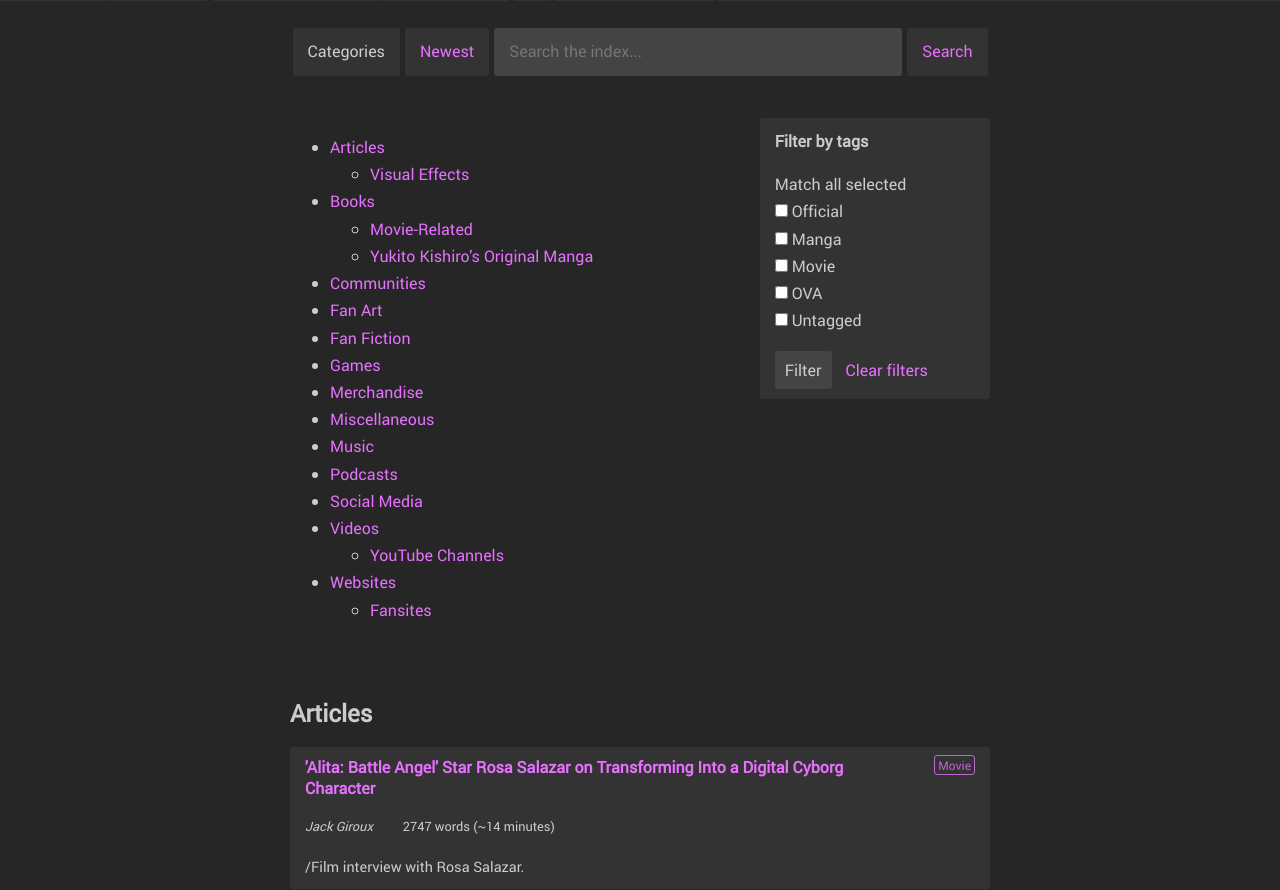
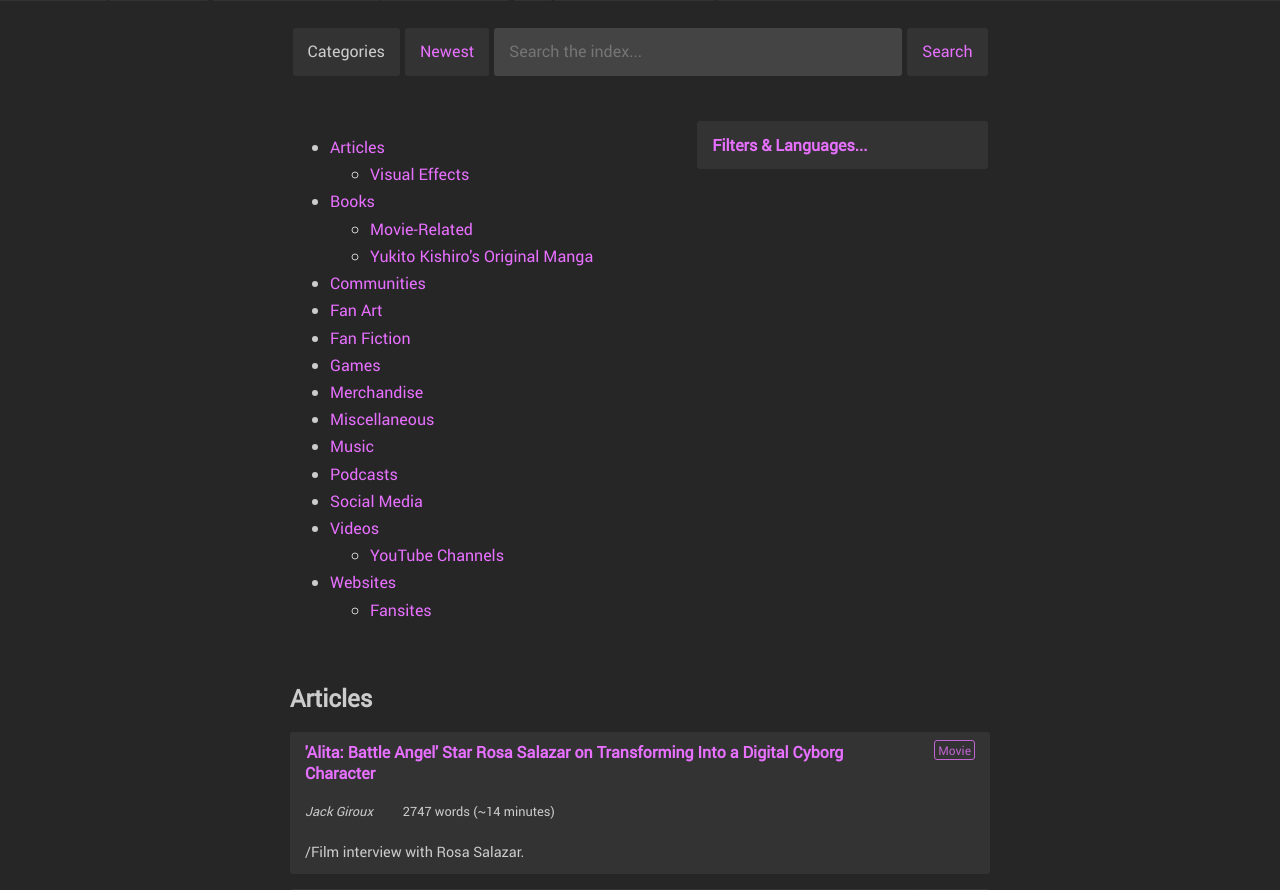
Before and after one commit to Caeglathatur/alita-index-2, a Django app: page / in a window 1280 px wide. Shown: the part 370-1260 px from the top of the page. Run offline with Django 3.2, Linux system fonts and the light colour scheme; data comes from the database, SQL or seed files in the repository; data that the repository does not hold is empty.

Commit message:
Fix #17: Languages field for entries
- Languages filter
- Filter UI styling

```diff
--- a/alita_index/settings_base.py
+++ b/alita_index/settings_base.py
@@ -108,7 +108,8 @@ STATIC_URL = "/static/"
 STATICFILES_DIRS = [os.path.join(BASE_DIR, "static")]
 
 
-API_DOCS_TITLE = "Alita Index REST API Reference"
+INDEX_API_DOCS_TITLE = "Alita Index REST API Reference"
+INDEX_DEFAULT_LANG_FILTER = ["en", "null"]
 
 
 CAPTCHA_BACKGROUND_COLOR = "#262626"
--- a/index/admin.py
+++ b/index/admin.py
@@ -89,3 +89,8 @@ class TagAdmin(admin.ModelAdmin):
 @admin.register(models.LengthUnit)
 class LengthUnitAdmin(admin.ModelAdmin):
     pass
+
+
+@admin.register(models.Language)
+class LanguageAdmin(admin.ModelAdmin):
+    list_display = ("__str__", "code")
--- a/index/api/urls.py
+++ b/index/api/urls.py
@@ -21,8 +21,8 @@ from django.urls import include, path
 from rest_framework.documentation import include_docs_urls
 
 title = (
-    settings.API_DOCS_TITLE
-    if hasattr(settings, "API_DOCS_TITLE")
+    settings.INDEX_API_DOCS_TITLE
+    if hasattr(settings, "INDEX_API_DOCS_TITLE")
     else "Index REST API Reference"
 )
 
--- a/index/api/v1/urls.py
+++ b/index/api/v1/urls.py
@@ -33,6 +33,7 @@ router.register(
 )
 router.register(r"tags", views.TagViewSet, basename="tag")
 router.register(r"authors", views.AuthorViewSet, basename="author")
+router.register(r"languages", views.LanguageViewSet, basename="language")
 
 urlpatterns = [
     path("", views.IndexAPIRootView.as_view()),
--- a/index/filters.py
+++ b/index/filters.py
@@ -16,18 +16,23 @@ You should have received a copy of the GNU Affero General Public License
 along with Alita Index.  If not, see <https://www.gnu.org/licenses/>.
 """
 
-# from . import models
+from django.conf import settings
+
+from django.db.models import Q
 
 
 def filter_list_intersection(
     queryset, request, param_name, field_name, lookup_expr="exact", type=None
 ):
+    """The value 'null' is reserved for filtering on <field>__isnull=True."""
+
     values = request.GET.getlist(param_name)
 
+    if "null" in values:
+        lookup = "%s__isnull" % (field_name)
+        queryset = queryset.filter(**{lookup: True})
+
     if type == "int":
-        if "null" in values:
-            lookup = "%s__isnull" % (field_name)
-            queryset = queryset.filter(**{lookup: True})
         values = {int(item) for item in values if item.isdigit()}
 
     for v in values:
@@ -37,22 +42,46 @@ def filter_list_intersection(
     return queryset
 
 
-# def filter_list_union(
-#     queryset, request, param_name, field_name, lookup_expr="exact", type=None
-# ):
-#     values = request.GET.getlist(param_name)
-#     if type == "int":
-#         values = {int(item) for item in values if item.isdigit()}
+def filter_list_union(queryset, request, param_name, field_name, type=None, default=[]):
+    """The value 'null' is reserved for filtering on <field>__isnull=True."""
 
-#     if values:
-#         lookup = "%s__%s" % field_name, lookup_expr
-#         queryset = queryset.filter(**{lookup: values})
+    values = request.GET.getlist(param_name) or default
 
-#     return queryset
+    values_converted = []
+    include_null = "null" in values
+    for val in values:
+        if val == "null":
+            continue
+        elif type == "int" and val.isdigit():
+            values_converted.append(int(val))
+        else:
+            values_converted.append(val)
+    values = values_converted
+
+    if values or include_null:
+        lookup = "%s__in" % field_name
+        lookup_null = "%s__isnull" % field_name
+
+        queryset = queryset.filter(
+            Q(**{lookup: values}) | Q(**{lookup_null: True})
+            if include_null
+            else Q(**{lookup: values})
+        )
+
+    return queryset
 
 
 def filter_entries(queryset, request):
     queryset = filter_list_intersection(queryset, request, "tag", "tags", type="int")
+    queryset = filter_list_union(
+        queryset,
+        request,
+        "lang",
+        "languages",
+        default=settings.INDEX_DEFAULT_LANG_FILTER
+        if hasattr(settings, "INDEX_DEFAULT_LANG_FILTER")
+        else [],
+    )
     return queryset
 
 
--- a/index/models.py
+++ b/index/models.py
@@ -89,6 +89,7 @@ class Entry(BaseEntry, models.Model):
         # through_fields=('entry', 'type'),
         blank=True,
     )
+    languages = models.ManyToManyField("Language", related_name="entries", blank=True)
 
     @property
     def identifiers(self):
@@ -322,3 +323,14 @@ class LengthUnit(models.Model):
 
     def __str__(self):
         return self.name
+
+
+class Language(models.Model):
+    class Meta:
+        ordering = ["name"]
+
+    code = models.CharField(primary_key=True, max_length=10)
+    name = models.CharField(max_length=50)
+
+    def __str__(self):
+        return self.name
--- a/index/views.py
+++ b/index/views.py
@@ -16,6 +16,7 @@ You should have received a copy of the GNU Affero General Public License
 along with Alita Index.  If not, see <https://www.gnu.org/licenses/>.
 """
 
+from django.conf import settings
 from django.views.generic import ListView, TemplateView
 
 from . import filters, models, search
@@ -42,6 +43,13 @@ class CategoriesView(TemplateView):
         ]
         if "null" in self.request.GET.getlist("tag"):
             context["tags_selected"].append("null")
+
+        context["langs"] = models.Language.objects.all()
+        context["langs_selected"] = self.request.GET.getlist("lang") or (
+            settings.INDEX_DEFAULT_LANG_FILTER
+            if hasattr(settings, "INDEX_DEFAULT_LANG_FILTER")
+            else []
+        )
 
         return context
 
--- a/static/css/style.css
+++ b/static/css/style.css
@@ -77,7 +77,7 @@ input, textarea, select {
 
 @media only screen and (max-width: 700px) {
     #header {
-        background-position: 51% -399px;
+        background-position: 50.4% -399px;
         /* background-position: 50% 50%; */
         /* background-position: 50% -425px; */
         /* background-position: 50% -320px; */
@@ -167,14 +167,14 @@ input, textarea, select {
 .categories-options {
     display: flex;
     flex-direction: row;
-    flex-wrap: wrap;
+    flex-wrap: wrap-reverse;
     justify-content: space-between;
-    align-items: flex-start;
+    align-items: flex-end;
 }
 
 .categories-options .category-tree {
     margin-right: 25px;
-    margin-bottom: 40px;
+    margin-bottom: 25px;
     flex-grow: 3;
 }
 
@@ -183,16 +183,33 @@ input, textarea, select {
     background-color: var(--light-bg-color);
     border-radius: var(--border-radius);
     padding: 10px 15px;
-    margin-bottom: 40px;
+    margin: 2.5px;
+    margin-bottom: 25px;
+    max-height: 28px;
+    overflow: hidden;
+    transition-duration: 0.25s;
+    transition-property: max-height;
+    transition-timing-function: linear;
+}
+
+.categories-options .filters:hover,
+.categories-options .filters:focus-within,
+.categories-options .filters:active {
+    max-height: 1000px;
 }
 
 .filters h4 {
     margin: 0;
+    line-height: 28px;
+    cursor: pointer;
+    color: var(--accent-color);
 }
 
 .filters input[type=submit] {
     margin-right: 10px;
     cursor: pointer;
+    color: var(--accent-color);
+    font-weight: bold;
 }
 
 .entry-note {
--- a/templates/index/categories.html
+++ b/templates/index/categories.html
@@ -10,15 +10,25 @@
             {% include 'fragments/category-tree.html' %}
         </nav>
         <form class="filters" action="{% url 'categories' %}" method="get">
-            {% comment %} <h3>Filters</h3> {% endcomment %}
-            <h4>Filter by tags</h4>
-            <p class="tags">
-                Match all selected<br>
-                {% for tag in tags %}
-                    <label><input type="checkbox" name="tag" value="{{ tag.id }}" {% if tag.id in tags_selected %}checked{% endif %}> {{ tag.name }}</label><br>
-                {% endfor %}
-                <label><input type="checkbox" name="tag" value="null" {% if 'null' in tags_selected %}checked{% endif %}> Untagged</label>
-            </p>
+            <h4>Filters &amp; Languages...</h4>
+            <div>
+                <p>
+                    <strong>Tags</strong> (match <strong>all</strong> selected)<br>
+                    {% for tag in tags %}
+                        <label><input type="checkbox" name="tag" value="{{ tag.id }}" {% if tag.id in tags_selected %}checked{% endif %}> {{ tag.name }}</label><br>
+                    {% endfor %}
+                    <label><input type="checkbox" name="tag" value="null" {% if 'null' in tags_selected %}checked{% endif %}> Untagged</label>
+                </p>
+            </div>
+            <div>
+                <p>
+                    <strong>Languages</strong> (match <strong>any</strong> selected)<br>
+                    {% for lang in langs %}
+                        <label><input type="checkbox" name="lang" value="{{ lang.code }}" {% if lang.code in langs_selected %}checked{% endif %}> {{ lang.name }}</label><br>
+                    {% endfor %}
+                    <label><input type="checkbox" name="lang" value="null" {% if 'null' in langs_selected %}checked{% endif %}> None / Not important</label>
+                </p>
+            </div>
             <div class="submit-row">
                 <input type="submit" value="Filter"> <a href="{% url 'categories' %}">Clear filters</a>
             </div>
```
Also changed, not shown: index/api/v1/filters.py (+12 -2 lines), index/api/v1/serializers.py (+8 -0 lines), index/api/v1/views.py (+26 -0 lines), index/migrations/0008_auto_20190518_1542.py (added).
